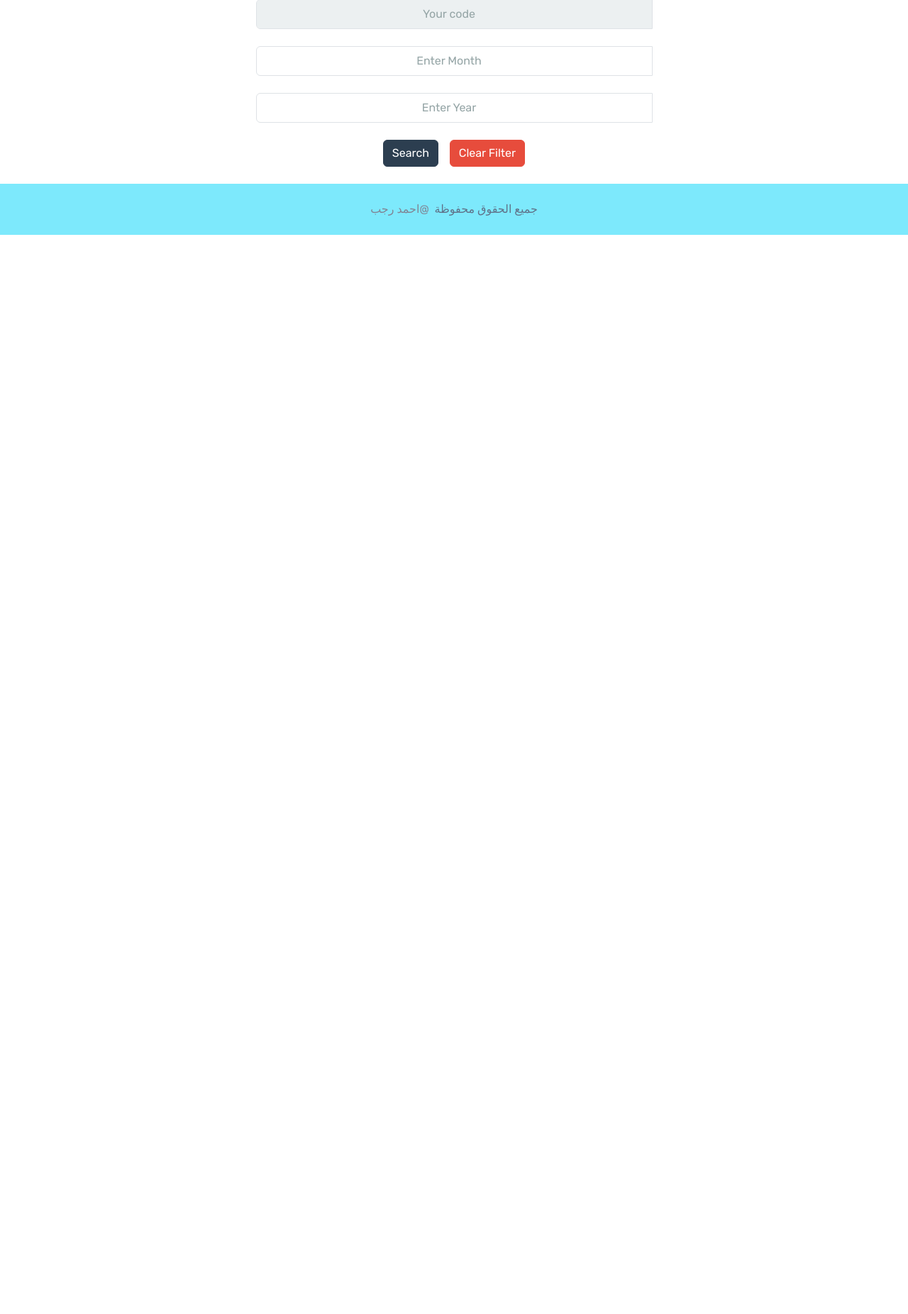
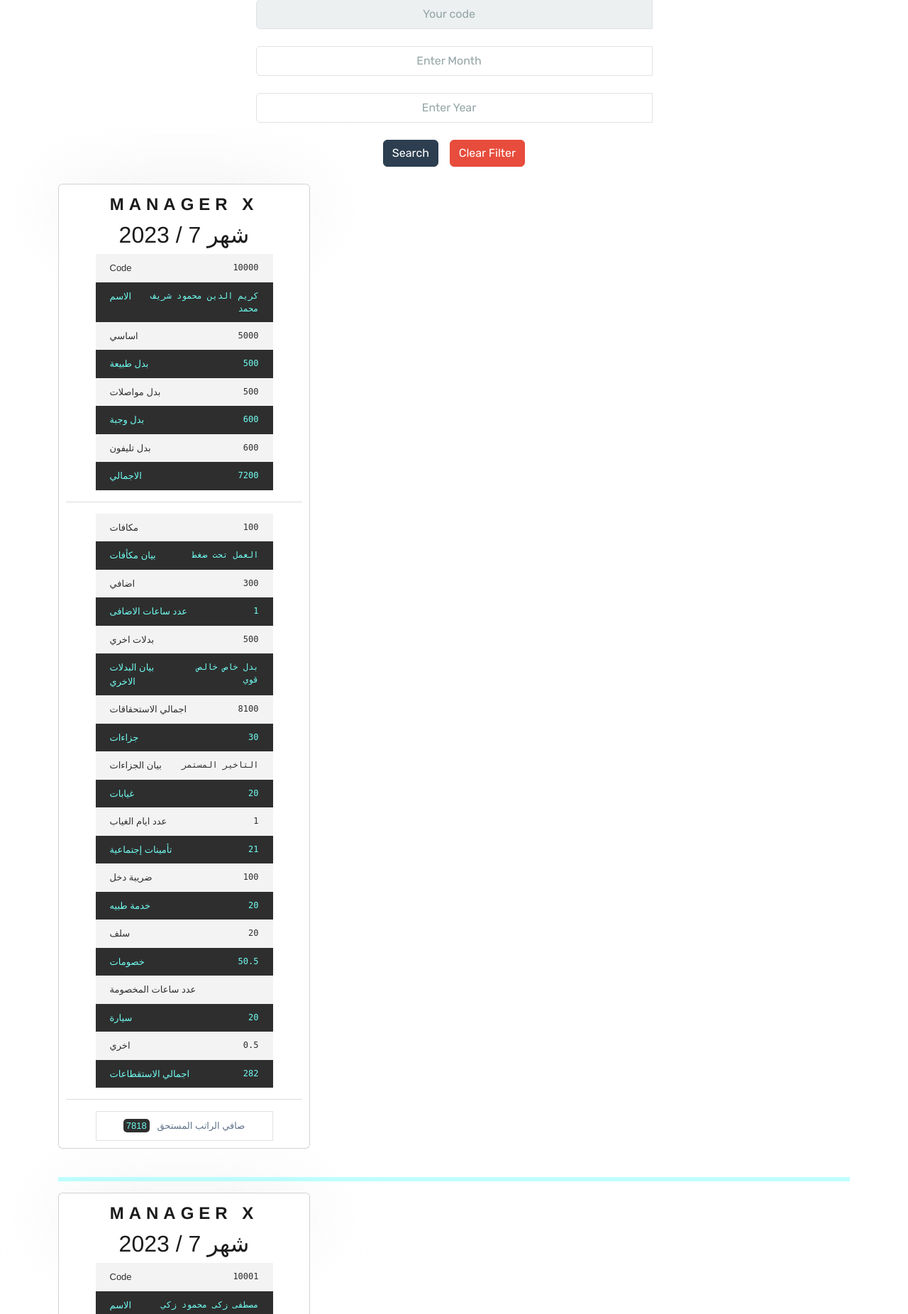
Before and after one commit to AhmedRagep/Manager-X1, a Django app: template app/templates/dashboard.html in a window 1280 px wide. Shown: the part 81-1933 px from the top of the page at 71% size. Before the commit the page ends 412 px from the top, so only its background shows below. Run offline with Django 4.2, Linux system fonts and the light colour scheme; the template is opened without the code that fills it: values that come from a table or form of the project are taken from there, others are empty; data comes from the database, SQL or seed files in the repository; some libraries are stand-ins or nearby versions.

Commit message:
anthor add

```diff
--- a/app/models.py
+++ b/app/models.py
@@ -27,34 +27,34 @@ class Person(models.Model):
     name      = models.CharField(max_length=100)
     month     = models.CharField(max_length=50,default='')
     year      = models.CharField(max_length=50,default='')
-    created_at=models.DateTimeField(default=timezone.now)
-    Basic     = models.CharField(max_length=100,default='')
-    nature    = models.CharField(max_length=100,default='')
-    communications= models.CharField(max_length=100,default='')
-    meal      = models.CharField(max_length=100,default='')
-    phone     = models.CharField(max_length=100,default='')
-    Total     = models.CharField(max_length=100,default='')
-    Bonuses   = models.CharField(max_length=100,default='')
-    extra     = models.CharField(max_length=100,default='')
-    Other_allowances = models.CharField(max_length=100,default='')
-    Total_accruals   = models.CharField(max_length=100,default='')
-    Sanctions = models.CharField(max_length=100,default='')
-    Absences  = models.CharField(max_length=100,default='')
-    Insurances = models.CharField(max_length=100,default='')
-    income_tax = models.CharField(max_length=100,default='')
-    Medical_service= models.CharField(max_length=100,default='')
-    Loans = models.CharField(max_length=100,default='')
-    Discounts= models.CharField(max_length=100,default='')
-    car= models.CharField(max_length=100,default='')
-    another= models.CharField(max_length=100,default='')
-    Total_deductions= models.CharField(max_length=100,default='')
-    Net_salary_payable= models.CharField(max_length=100,default='')
-    personal_loan= models.CharField(max_length=100,default='')
-    net= models.CharField(max_length=100,default='')
-    Reward_days= models.CharField(max_length=100,default='')
-    Overtime_hours= models.CharField(max_length=100,default='')
-    Absence_with_permission= models.CharField(max_length=100,default='')
-    Late_hours= models.CharField(max_length=100,default='')
+    created_at =models.DateTimeField(default=timezone.now)
+    basic     = models.CharField(max_length=30,default='')
+    ntur_allow  = models.CharField(max_length=30,default='')
+    trnsport_allow= models.CharField(max_length=30,default='')
+    meal_allow = models.CharField(max_length=30,default='')
+    phone_allow = models.CharField(max_length=30,default='')
+    total = models.CharField(max_length=30,default='')
+    rwrd = models.CharField(max_length=30,default='')
+    rwrd_details = models.CharField(max_length=100,default='')
+    over_time = models.CharField(max_length=30,default='')
+    hours = models.CharField(max_length=30,default='')
+    special_allow = models.CharField(max_length=30,default='')
+    special_details  = models.CharField(max_length=30,default='')
+    total_attidtions = models.CharField(max_length=30,default='')
+    penalties = models.CharField(max_length=30,default='')
+    pnlts_details= models.CharField(max_length=30,default='')
+    absences = models.CharField(max_length=30,default='')
+    absences_day= models.CharField(max_length=30,default='')
+    insurances= models.CharField(max_length=30,default='')
+    income_tax= models.CharField(max_length=30,default='')
+    medical_service= models.CharField(max_length=30,default='')
+    loans= models.CharField(max_length=30,default='')
+    deductions_hours= models.CharField(max_length=30,default='')
+    detail_hours = models.CharField(max_length=30,default='')
+    car_deductions = models.CharField(max_length=30,default='')
+    another_deductions = models.CharField(max_length=30,default='')
+    total_deductions = models.CharField(max_length=30,default='')
+    net_salary = models.CharField(max_length=30,default='')
 
     def __str__(self):
         return str(self.name) + " " + str(self.code)
--- a/app/templates/dashboard.html
+++ b/app/templates/dashboard.html
@@ -50,7 +50,7 @@
 <div class="card">
   <div class="title">
     <p class="heading">MANAGER X</p>
-    <h3 class="desc">{{person.month}}</h3>
+    <h3 class="desc">شهر {{person.month}} / {{person.year}}</h3>
   </div>
   <div class="wrapper">
     <div class="color anti-flash-white">
@@ -62,130 +62,117 @@
       <span class="hex">{{person.name}}</span>
     </div>
     <div class="color anti-flash-white">
-      الشهر
-      <span class="hex">{{person.month}}</span>
+      اساسي
+      <span class="hex">{{person.basic}}</span>
     </div>
     <div class="color night-rider">
-      السنة
-      <span class="hex">{{person.year}}</span>
+      بدل طبيعة
+      <span class="hex">{{person.ntur_allow}}</span>
     </div>
     <div class="color anti-flash-white">
-      اساسي
-      <span class="hex">{{person.Basic}}</span>
+      بدل مواصلات
+      <span class="hex">{{person.trnsport_allow}}</span>
     </div>
     <div class="color night-rider">
-      طبيعه
-      <span class="hex">{{person.nature}}</span>
+      بدل وجبة
+      <span class="hex">{{person.meal_allow}}</span>
     </div>
     <div class="color anti-flash-white">
-      مواصلات
-      <span class="hex">{{person.communications}}</span>
-    </div>
-    <div class="color night-rider">
-      وجبه
-      <span class="hex">{{person.meal}}</span>
-    </div>
-    <div class="color anti-flash-white">
-      تليفون
-      <span class="hex">{{person.phone}}</span>
+      بدل تليفون
+      <span class="hex">{{person.phone_allow}}</span>
     </div>
     <div class="color night-rider">
       الاجمالي
-      <span class="hex">{{person.Total}}</span>
+      <span class="hex">{{person.total}}</span>
     </div>
-
   </div>
-
   <hr>
   <div class="wrapper">
     <div class="color anti-flash-white">
       مكافات
-      <span class="hex">{{person.Bonuses}}</span>
+      <span class="hex">{{person.rwrd}}</span>
     </div>
     <div class="color night-rider">
+      بيان مكأفات
+      <span class="hex">{{person.rwrd_details}}</span>
+    </div>
+    <div class="color anti-flash-white">
       اضافي
-      <span class="hex">{{person.extra}}</span>
+      <span class="hex">{{person.over_time}}</span>
+    </div>
+    <div class="color night-rider">
+      عدد ساعات الاضافى
+      <span class="hex">{{person.hours}}</span>
     </div>
     <div class="color anti-flash-white">
       بدلات اخري
-      <span class="hex">{{person.Other_allowances}}</span>
+      <span class="hex">{{person.special_allow}}</span>
     </div>
     <div class="color night-rider">
-      اجمالي الاستحقاقات
-      <span class="hex">{{person.Total_accruals}}</span>
+      بيان البدلات الاخري
+      <span class="hex">{{person.special_details}}</span>
     </div>
     <div class="color anti-flash-white">
+      اجمالي الاستحقاقات
+      <span class="hex">{{person.total_attidtions}}</span>
+    </div>
+    <div class="color night-rider">
       جزاءات
-      <span class="hex">{{person.Sanctions}}</span>
+      <span class="hex">{{person.penalties}}</span>
+    </div>
+    <div class="color anti-flash-white">
+      بيان الجزاءات
+      <span class="hex">{{person.pnlts_details}}</span>
     </div>
     <div class="color night-rider">
       غيابات
-      <span class="hex">{{person.Absences}}</span>
+      <span class="hex">{{person.absences}}</span>
     </div>
     <div class="color anti-flash-white">
-      تامينات
-      <span class="hex">{{person.Insurances}}</span>
+      عدد ايام الغياب
+      <span class="hex">{{person.absences_day}}</span>
     </div>
     <div class="color night-rider">
+      تأمينات إجتماعية
+      <span class="hex">{{person.insurances}}</span>
+    </div>
+    <div class="color anti-flash-white">
       ضريبة دخل
       <span class="hex">{{person.income_tax}}</span>
     </div>
+    <div class="color night-rider">
+      خدمة طبيه
+      <span class="hex">{{person.medical_service}}</span>
+    </div>
     <div class="color anti-flash-white">
-      خدمة طبيه
-      <span class="hex">{{person.Medical_service}}</span>
+      سلف
+      <span class="hex">{{person.loans}}</span>
     </div>
     <div class="color night-rider">
-      سلف
-      <span class="hex">{{person.Loans}}</span>
+      خصومات
+      <span class="hex">{{person.deductions_hours}}</span>
     </div>
     <div class="color anti-flash-white">
-      خصومات
-      <span class="hex">{{person.Discounts}}</span>
+      عدد ساعات المخصومة
+      <span class="hex">{{person.detail_hours}}</span>
     </div>
     <div class="color night-rider">
       سيارة
-      <span class="hex">{{person.car}}</span>
+      <span class="hex">{{person.car_deductions}}</span>
     </div>
     <div class="color anti-flash-white">
       اخري
-      <span class="hex">{{person.another}}</span>
+      <span class="hex">{{person.another_deductions}}</span>
     </div>
     <div class="color night-rider">
       اجمالي الاستقطاعات
-      <span class="hex">{{person.Total_deductions}}</span>
+      <span class="hex">{{person.total_deductions}}</span>
     </div>
 
   </div>
   <hr>
   <div class="wrapper">
-    <div class="border">صافي الراتب المستحق &nbsp; <span>{{person.Net_salary_payable}}</span></div>
-  </div>
-  <hr>
-  <div class="wrapper">
-    <div class="color anti-flash-white">
-      سلفة شخصية
-      <span class="hex">{{person.personal_loan}}</span>
-    </div>
-    <div class="color night-rider">
-      الصافي
-      <span class="hex">{{person.net}}</span>
-    </div>
-    <div class="color anti-flash-white">
-      ايام المكافئات
-      <span class="hex">{{person.Reward_days}}</span>
-    </div>
-    <div class="color night-rider">
-      عدد ساعات الاضافي
-      <span class="hex">{{person.Overtime_hours}}</span>
-    </div>
-    <div class="color anti-flash-white">
-      عدد ايام الغياب بإذن
-      <span class="hex">{{person.Absence_with_permission}}</span>
-    </div>
-    <div class="color night-rider">
-      عدد ساعات التاخير
-      <span class="hex">{{person.Late_hours}}</span>
-    </div>
+    <div class="border">صافي الراتب المستحق &nbsp; <span>{{person.net_salary}}</span></div>
   </div>
 </div>
 <br>
--- a/project/urls.py
+++ b/project/urls.py
@@ -17,10 +17,11 @@ Including another URLconf
 from django.conf import settings
 from django.conf.urls.static import static
 from django.contrib import admin
-from django.urls import path
+from django.urls import path,include
 from app import views
 
 urlpatterns = [
+
     path('admin/', admin.site.urls),
 
     path('',views.dashboard,name='dashboard'),
--- a/templates/footer.html
+++ b/templates/footer.html
@@ -36,7 +36,7 @@
       </div>
         <div class="col-md-12">
           <div class="py-4 d-flex justify-content-center align-items-center">
-            <a class="mr-4" href="www.facebook.com/AHTHackerr">احمد رجب@ &nbsp;</a>
+            <a class="mr-4" href="https://www.facebook.com/AHTHackerr">احمد رجب@ &nbsp;</a>
             <a>جميع الحقوق محفوظة</a>
           </div>
         </div>
```
Also changed, not shown: app/migrations/0001_initial.py, app/migrations/0002_rename_rewrd_details_person_rwrd_details.py (added), app/migrations/0003_rename_absences_day_person_absences_day.py (added), app/migrations/0004_person_detail_hours.py (added), db.sqlite3.
